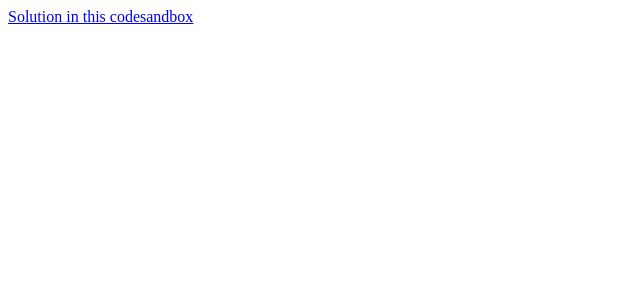
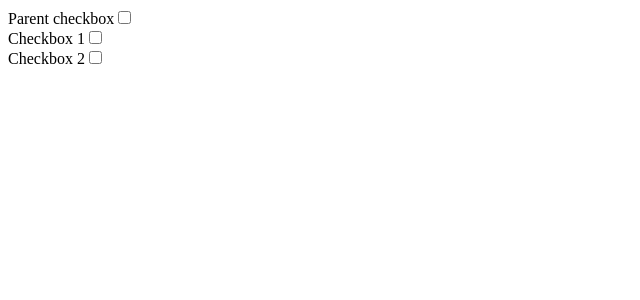
Before and after one commit to ankhzaq/stackoverflow-questions, a React (Create React App) app in the folder reactv17-questions/: page / in a window 1280 px wide. Shown: the top 300 px of the page, without its empty margins (0-640 px from the left). Built offline with nearby package versions, Linux system fonts and the light colour scheme.

Commit message:
feature - new react question - checkbox indeterminate state

```diff
--- /dev/null
+++ b/reactv17-questions/src/Questions/Question16.jsx
@@ -0,0 +1,65 @@
+/*
+Question: checkbox functionality using react with typescript
+Url: https://stackoverflow.com/questions/71902674/checkbox-functionality-using-react-with-typescript
+ */
+
+import React, { useEffect, useState } from 'react';
+
+const CHECKBOX_VALUES = [false, false];
+
+function Question16() {
+  const [checkboxValues, setCheckboxValues] = useState(CHECKBOX_VALUES);
+  const checkboxRef = React.useRef(null);
+
+  const onCheck = (pos, value) => {
+    const nextCheckboxValues = [ ...checkboxValues ];
+    nextCheckboxValues[pos] = value;
+    setCheckboxValues(nextCheckboxValues);
+  }
+
+  useEffect(() => {
+    const isIndeterminate = checkboxRef.current.indeterminate;
+    const someCheckboxChecked = checkboxValues.some((checkValue) => checkValue);
+    const someCheckboxUnchecked = checkboxValues.some((checkValue) => !checkValue);
+    const nextIndeterminate = someCheckboxChecked && someCheckboxUnchecked;
+    if (isIndeterminate !== nextIndeterminate) {
+      checkboxRef.current.indeterminate = nextIndeterminate;
+    }
+    if (!nextIndeterminate) {
+      checkboxRef.current.checked = someCheckboxChecked;
+    }
+  }, [checkboxValues]);
+
+  return (
+    <>
+      <div>
+        <span>Parent checkbox</span>
+        <input type="checkbox" ref={checkboxRef} />
+      </div>
+      <div>
+        <span>Checkbox 1</span>
+        <input
+          checked={checkboxValues[0]}
+          onChange={(elem) => {
+              const value = elem.target.checked;
+              onCheck(0, value);
+          }}
+          type="checkbox"
+        />
+      </div>
+      <div>
+        <span>Checkbox 2</span>
+        <input
+          checked={checkboxValues[1]}
+          onChange={(elem) => {
+            const value = elem.target.checked;
+            onCheck(1, value);
+          }}
+          type="checkbox"
+        />
+      </div>
+    </>
+  );
+}
+
+export default Question16;
--- a/reactv17-questions/src/index.jsx
+++ b/reactv17-questions/src/index.jsx
@@ -1,13 +1,13 @@
 // React imports
 import React from 'react';
 import ReactDOM from 'react-dom';
-import Question15 from './Questions/Question15';
+import Question16 from './Questions/Question16';
 
 // Component
 
 ReactDOM.render(
   <React.StrictMode>
-    <Question15 />
+    <Question16 />
   </React.StrictMode>,
   document.getElementById('root'),
 );
```
